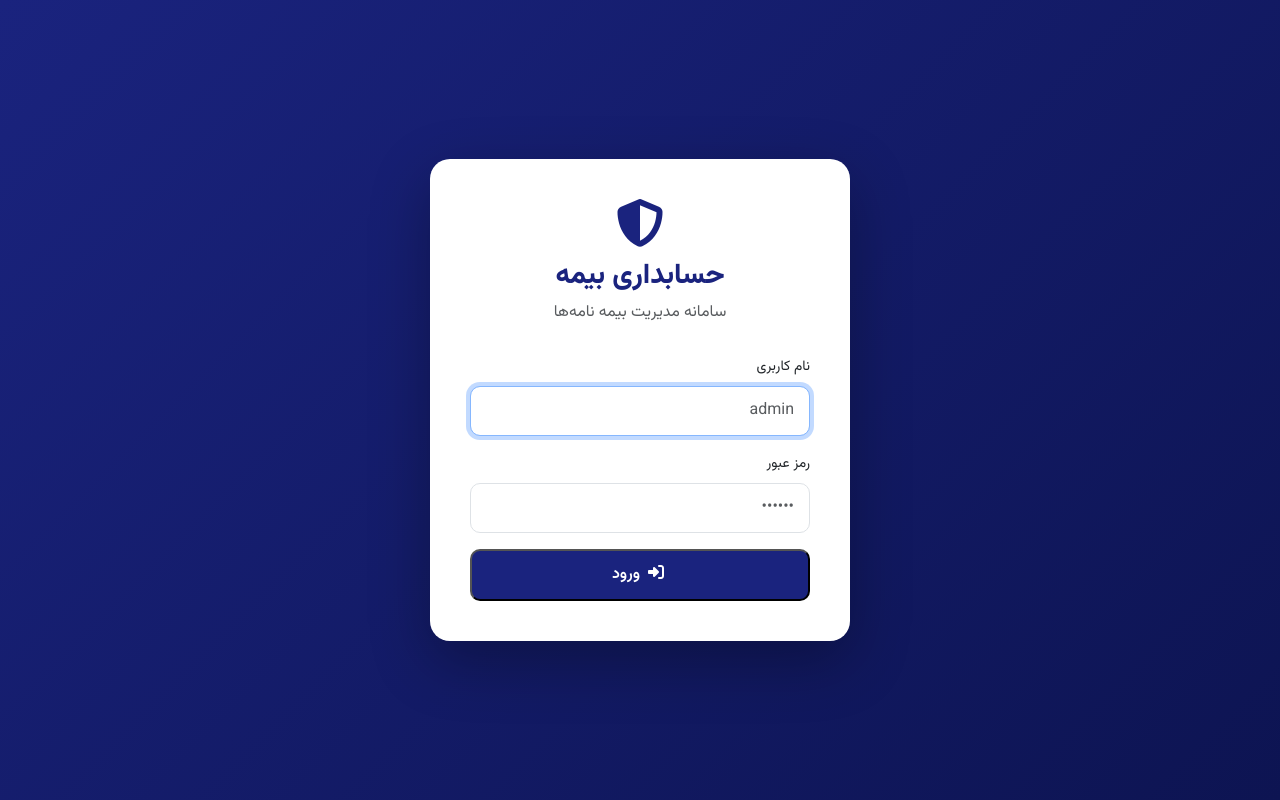
After one commit to persiansun/insurance-accounting, a Django app: page /accounts/login/ in a window 1280 px wide. The commit adds this page. Run offline with Django 5.2, Linux system fonts and the light colour scheme.

Commit message:
Add login system with custom login page

```diff
--- a/insurance_accounting/settings.py
+++ b/insurance_accounting/settings.py
@@ -79,7 +79,8 @@ STATICFILES_DIRS = [
 MEDIA_URL = '/media/'
 MEDIA_ROOT = BASE_DIR / 'media'
 
-LOGIN_URL = '/admin/login/'
+LOGIN_URL = '/accounts/login/'
+LOGIN_REDIRECT_URL = '/'
 
 # Session
 SESSION_ENGINE = 'django.contrib.sessions.backends.db'
--- a/insurance_accounting/urls.py
+++ b/insurance_accounting/urls.py
@@ -2,9 +2,16 @@ from django.contrib import admin
 from django.urls import path, include
 from django.conf import settings
 from django.conf.urls.static import static
+from django.contrib.auth.views import LoginView, LogoutView
+from django.contrib.auth.decorators import login_required
 
 urlpatterns = [
     path('admin/', admin.site.urls),
+    path('accounts/login/', LoginView.as_view(
+        template_name='policies/login.html',
+        extra_context={'section': 'login'}
+    ), name='login'),
+    path('accounts/logout/', LogoutView.as_view(next_page='login'), name='logout'),
     path('', include('policies.urls')),
 ]
 
--- a/policies/templates/policies/base.html
+++ b/policies/templates/policies/base.html
@@ -489,6 +489,10 @@
             <i class="fas fa-cog"></i>
             پنل مدیریت
         </a>
+        <a href="{% url 'logout' %}">
+            <i class="fas fa-sign-out-alt"></i>
+            خروج
+        </a>
     </nav>
 </div>
 
--- /dev/null
+++ b/policies/templates/policies/login.html
@@ -0,0 +1,55 @@
+{% load static %}
+<!DOCTYPE html>
+<html lang="fa" dir="rtl">
+<head>
+    <meta charset="UTF-8">
+    <meta name="viewport" content="width=device-width, initial-scale=1.0">
+    <title>ورود به سامانه</title>
+    <link href="https://cdn.jsdelivr.net/npm/bootstrap@5.3.3/dist/css/bootstrap.min.css" rel="stylesheet">
+    <link href="https://cdn.jsdelivr.net/npm/bootstrap@5.3.3/dist/css/bootstrap.rtl.min.css" rel="stylesheet">
+    <link href="https://cdnjs.cloudflare.com/ajax/libs/font-awesome/6.5.0/css/all.min.css" rel="stylesheet">
+    <link href="https://fonts.googleapis.com/css2?family=Vazirmatn:wght@300;400;500;600;700;800;900&amp;display=swap" rel="stylesheet">
+    <style>
+        * { font-family: 'Vazirmatn', Tahoma, sans-serif; }
+        body { background: linear-gradient(135deg, #1a237e 0%, #0d1452 100%); min-height: 100vh; display: flex; align-items: center; }
+        .login-card { background: white; border-radius: 20px; padding: 40px; box-shadow: 0 20px 60px rgba(0,0,0,0.3); max-width: 420px; margin: auto; width: 100%; }
+        .login-logo { text-align: center; margin-bottom: 30px; }
+        .login-logo i { font-size: 3rem; color: var(--primary, #1a237e); }
+        .login-logo h3 { font-weight: 800; color: var(--primary, #1a237e); margin-top: 10px; }
+        .form-control { border-radius: 10px; padding: 12px 15px; }
+        .btn-login { background: #1a237e; color: white; border-radius: 10px; padding: 12px; font-weight: 600; width: 100%; }
+        .btn-login:hover { background: #283593; color: white; }
+        .errorlist { color: #c62828; list-style: none; padding: 0; font-size: 0.9rem; }
+    </style>
+</head>
+<body>
+    <div class="container">
+        <div class="login-card">
+            <div class="login-logo">
+                <i class="fas fa-shield-alt"></i>
+                <h3>حسابداری بیمه</h3>
+                <p class="text-muted">سامانه مدیریت بیمه نامه‌ها</p>
+            </div>
+            <form method="POST">
+                {% csrf_token %}
+                {% if form.errors %}
+                <div class="alert alert-danger">
+                    نام کاربری یا رمز عبور اشتباه است.
+                </div>
+                {% endif %}
+                <div class="mb-3">
+                    <label class="form-label small">نام کاربری</label>
+                    <input type="text" name="username" class="form-control" placeholder="admin" required autofocus>
+                </div>
+                <div class="mb-3">
+                    <label class="form-label small">رمز عبور</label>
+                    <input type="password" name="password" class="form-control" placeholder="••••••" required>
+                </div>
+                <button type="submit" class="btn-login">
+                    <i class="fas fa-sign-in-alt ms-1"></i> ورود
+                </button>
+            </form>
+        </div>
+    </div>
+</body>
+</html>
```
Also changed, not shown: ROADMAP.md (added, +22 -0 lines).
